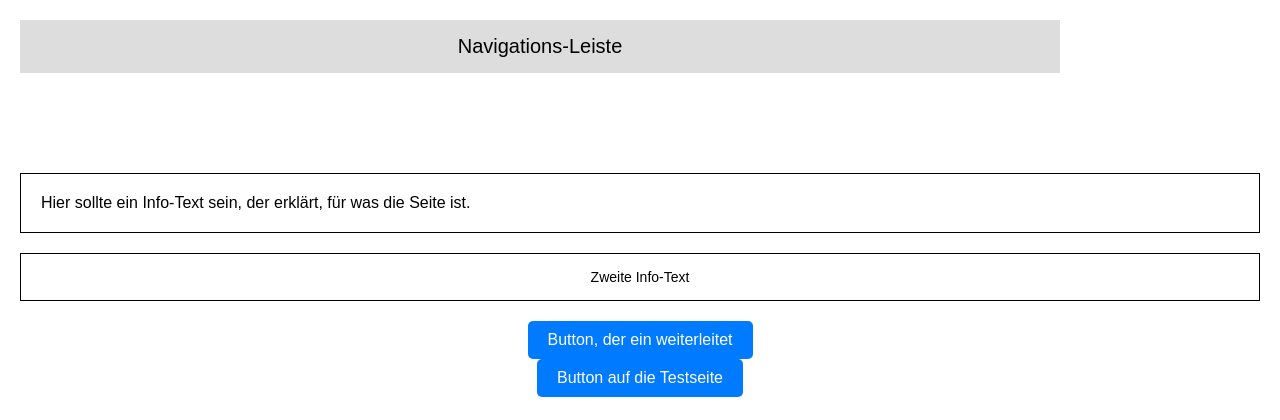
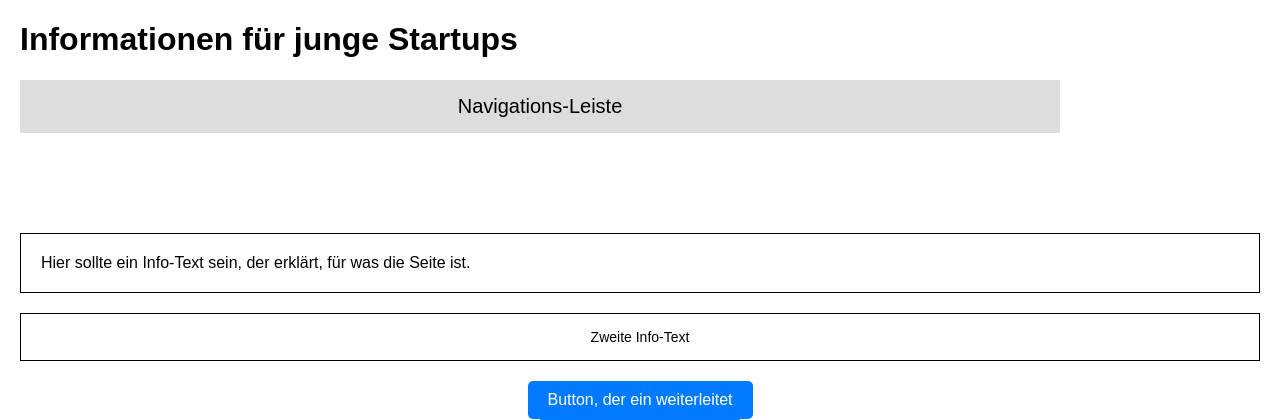
Before and after one commit to Tamerrrr65/FSWD-HWR-FF, a Flask app: page / in a window 1280 px wide. Shown: the top 420 px of the page. Run offline with Flask 3, Linux system fonts and the light colour scheme.

Commit message:
Habe eine erste Überschrift hinzugefügt

```diff
--- a/templates/Hauptseite.html
+++ b/templates/Hauptseite.html
@@ -7,6 +7,7 @@
     <link rel="stylesheet" href="{{ url_for('static', filename='Hauptstyle.css') }}">
 </head>
 <body>
+<h1>Informationen für junge Startups</h1>
     <div class="navbar">
         Navigations-Leiste
     </div>
```
